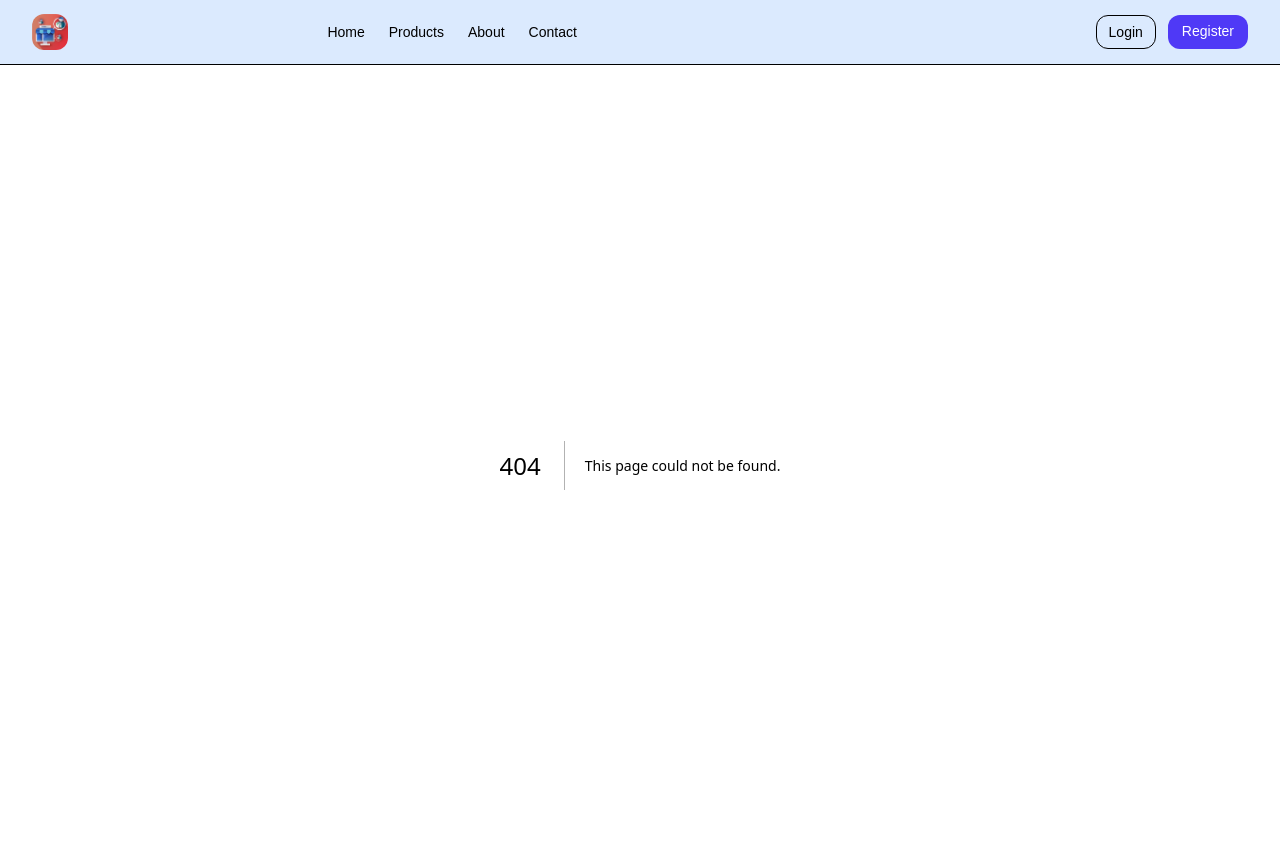
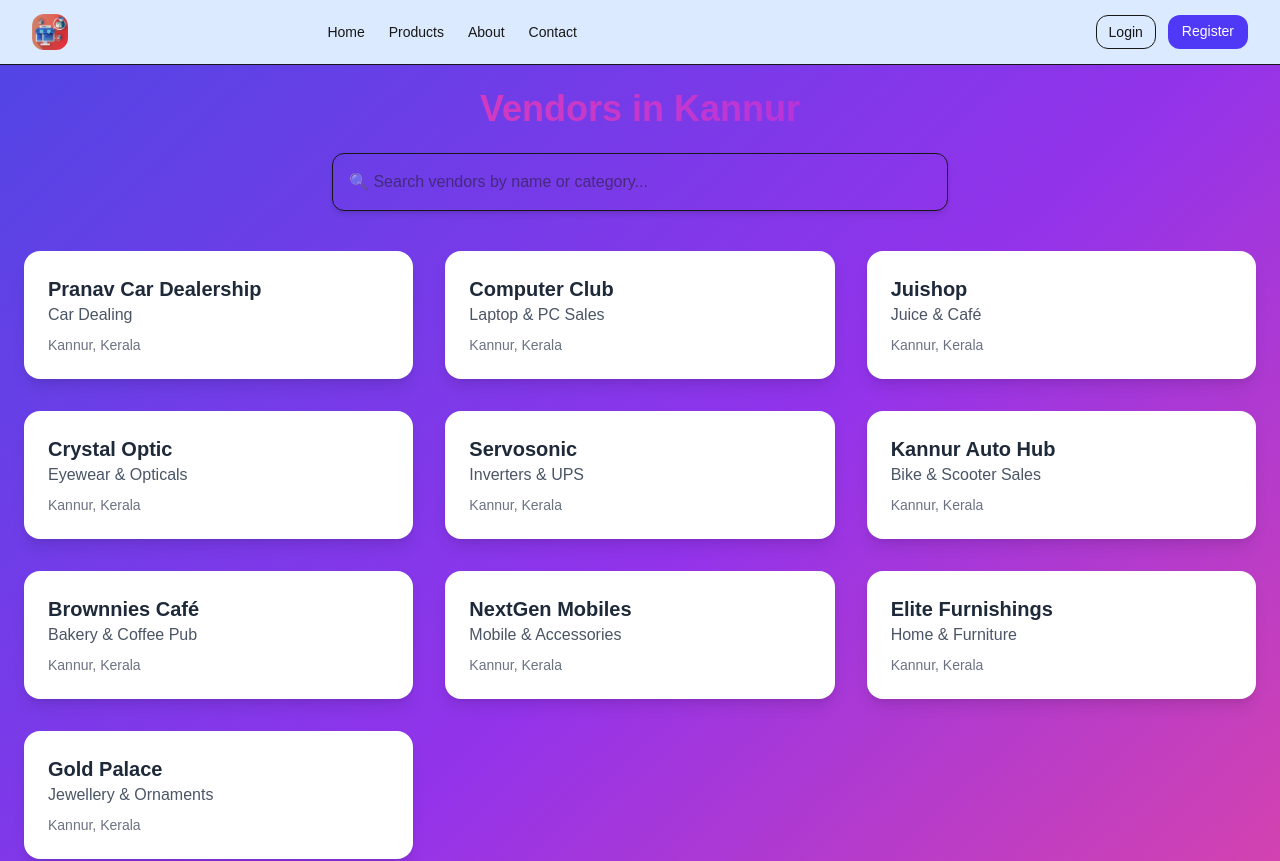
Before and after one commit to prathyou8281/service.app, a Next.js app: page /vendors in a window 1280 px wide. Before the commit this address had no page. Shown: the top 861 px of the page. Built offline with nearby package versions, Linux system fonts and the light colour scheme.

Commit message:
Updated vendors page with animations

```diff
--- /dev/null
+++ b/src/app/vendors/page.tsx
@@ -0,0 +1,84 @@
+"use client";
+
+import { useState } from "react";
+import { motion, AnimatePresence } from "framer-motion";
+
+type Vendor = {
+  id: number;
+  name: string;
+  category: string;
+  location: string;
+};
+
+const vendors: Vendor[] = [
+  { id: 1, name: "Pranav Car Dealership", category: "Car Dealing", location: "Kannur, Kerala" },
+  { id: 2, name: "Computer Club", category: "Laptop & PC Sales", location: "Kannur, Kerala" },
+  { id: 3, name: "Juishop", category: "Juice & Café", location: "Kannur, Kerala" },
+  { id: 4, name: "Crystal Optic", category: "Eyewear & Opticals", location: "Kannur, Kerala" },
+  { id: 5, name: "Servosonic", category: "Inverters & UPS", location: "Kannur, Kerala" },
+  { id: 6, name: "Kannur Auto Hub", category: "Bike & Scooter Sales", location: "Kannur, Kerala" },
+  { id: 7, name: "Brownnies Café", category: "Bakery & Coffee Pub", location: "Kannur, Kerala" },
+  { id: 8, name: "NextGen Mobiles", category: "Mobile & Accessories", location: "Kannur, Kerala" },
+  { id: 9, name: "Elite Furnishings", category: "Home & Furniture", location: "Kannur, Kerala" },
+  { id: 10, name: "Gold Palace", category: "Jewellery & Ornaments", location: "Kannur, Kerala" },
+];
+
+export default function VendorsPage() {
+  const [search, setSearch] = useState("");
+
+  const filtered = vendors.filter(
+    (v) =>
+      v.name.toLowerCase().includes(search.toLowerCase()) ||
+      v.category.toLowerCase().includes(search.toLowerCase())
+  );
+
+  return (
+    <div className="p-6">
+      <h1 className="text-4xl font-extrabold mb-6 text-center bg-clip-text text-transparent bg-gradient-to-r from-pink-500 to-purple-600">
+        Vendors in Kannur
+      </h1>
+
+      {/* Search Bar */}
+      <div className="flex justify-center mb-10">
+        <input
+          type="text"
+          placeholder="🔍 Search vendors by name or category..."
+          value={search}
+          onChange={(e) => setSearch(e.target.value)}
+          className="w-full md:w-1/2 p-4 border rounded-xl shadow-md focus:ring-2 focus:ring-purple-400 focus:outline-none"
+        />
+      </div>
+
+      {/* Vendors Grid with Animation */}
+      <motion.div
+        layout
+        className="grid grid-cols-1 sm:grid-cols-2 md:grid-cols-3 gap-8"
+      >
+        <AnimatePresence>
+          {filtered.map((vendor, i) => (
+            <motion.div
+              key={vendor.id}
+              layout
+              initial={{ opacity: 0, y: 50, scale: 0.9 }}
+              animate={{ opacity: 1, y: 0, scale: 1 }}
+              exit={{ opacity: 0, y: -30 }}
+              transition={{ duration: 0.4, delay: i * 0.05 }}
+              className="p-6 bg-white rounded-2xl shadow-lg hover:shadow-2xl transition transform hover:-translate-y-2"
+            >
+              <h2 className="text-xl font-semibold text-gray-800">
+                {vendor.name}
+              </h2>
+              <p className="text-gray-600">{vendor.category}</p>
+              <p className="text-sm text-gray-500 mt-2">{vendor.location}</p>
+            </motion.div>
+          ))}
+        </AnimatePresence>
+      </motion.div>
+
+      {/* No vendors found */}
+      {filtered.length === 0 && (
+        <p className="text-center text-gray-500 mt-10">No vendors found.</p>
+      )}
+    </div>
+  );
+}
--- a/src/app/welcome/page.tsx
+++ b/src/app/welcome/page.tsx
@@ -77,7 +77,7 @@ export default function Home() {
         {/* First row: Services + Vendors */}
         <div className="flex gap-4">
           <Link
-            href="/services"
+            href="/explore"
             className="w-[200px] h-[90px] rounded-2xl bg-indigo-600 text-xl font-bold text-white shadow-xl hover:bg-indigo-500 transition flex items-center justify-center"
           >
             🛠 Services
--- a/src/components/nav.tsx
+++ b/src/components/nav.tsx
@@ -23,7 +23,7 @@ export default function Nav({
   const isWelcomePage = pathname === "/welcome";
 
   const navItems = [
-    { label: "Home", href: "/home" },
+    { label: "Home", href: "/" },
     { label: "Products", href: "/products" },
     { label: "About", href: "/about" },
     { label: "Contact", href: "/contact" },
@@ -44,7 +44,7 @@ export default function Nav({
     <header className="sticky top-0 z-50 w-full border-b bg-blue-100 backdrop-blur dark:bg-blue-900/70">
       <nav className="mx-auto flex h-16 max-w-7xl items-center px-4 sm:px-6 lg:px-8">
         {/* Logo */}
-        <Link href="/home" className="flex items-center gap-3">
+        <Link href="/" className="flex items-center gap-3">
           <Image
             src={logoSrc}
             alt={logoAlt}
```
Also changed, not shown: src/app/page.tsx (renamed from src/app/home/page.tsx).
